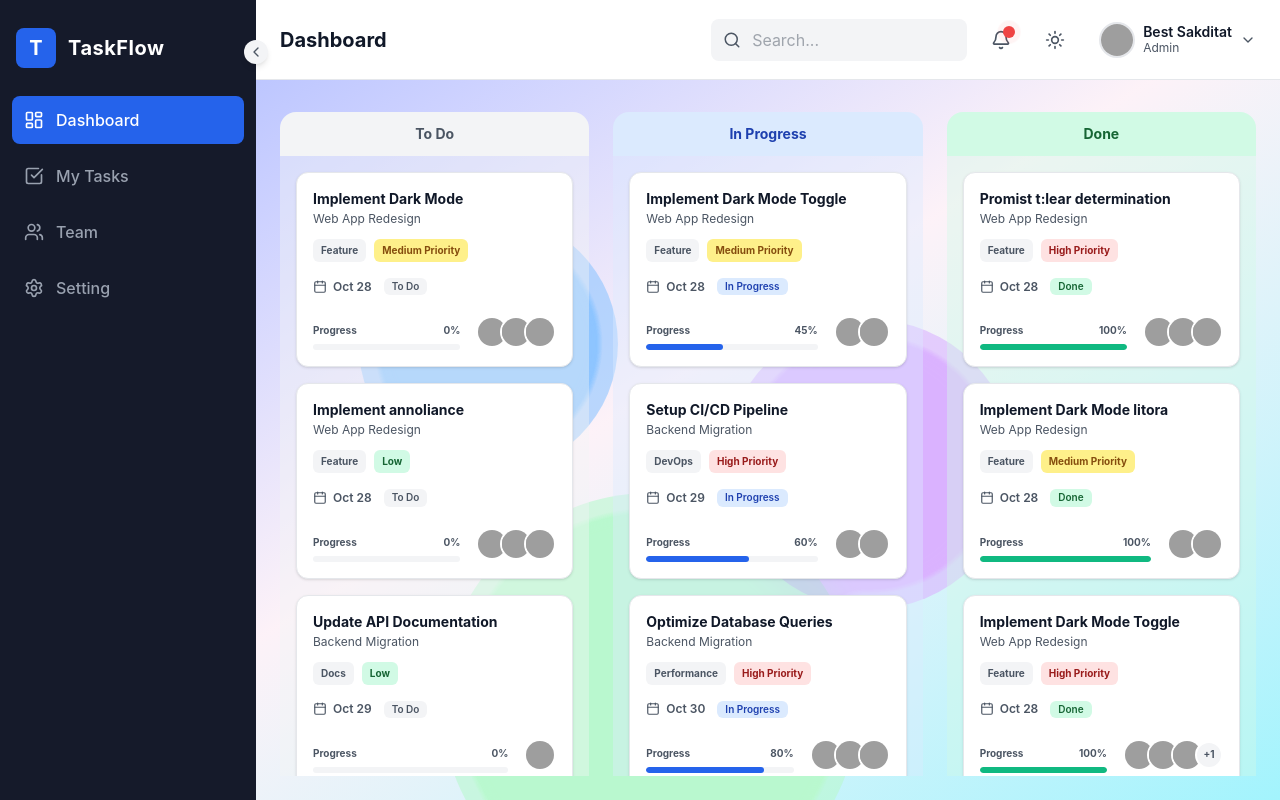
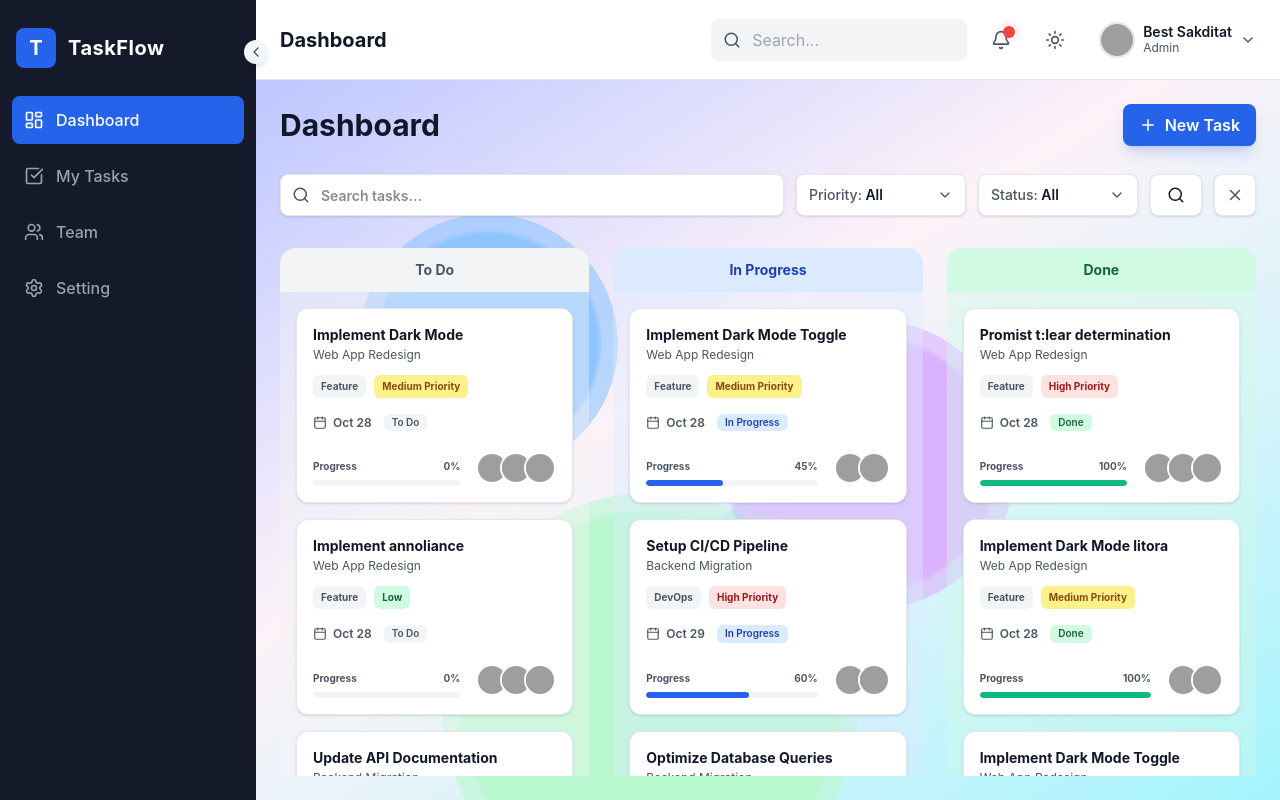
Before and after one commit to bzforest/TaskFlow, a React (Vite) app: page / in a window 1280 px wide. Built offline with nearby package versions, Linux system fonts and the light colour scheme; grey boxes are pictures that could not be loaded.

Commit message:
feat: implement local state search, custom animated dropdowns, and flip button

```diff
--- a/src/components/dashboard/Dashboard.tsx
+++ b/src/components/dashboard/Dashboard.tsx
@@ -1,19 +1,35 @@
 import { useTaskStore } from '../../store/useTaskStore';
 import TaskCard from './TaskCard';
+import FilterBar from './FilterBar';
 import type { TaskStatus } from '../../types';
 
 export default function Dashboard() {
-  const { tasks } = useTaskStore();
+  const { tasks, searchQuery, filterPriority, filterStatus } = useTaskStore();
+
+  const filteredTasks = tasks.filter((task) => {
+
+    const matchesSearch =
+      task.title.toLowerCase().includes(searchQuery.toLowerCase()) ||
+      task.projectName.toLowerCase().includes(searchQuery.toLowerCase());
+
+    const matchesPriority = filterPriority === 'All' ? true : task.priority === filterPriority;
+
+    const matchesStatus = filterStatus === 'All' ? true : task.status === filterStatus;
+
+    return matchesSearch && matchesPriority && matchesStatus;
+  })
 
   const getTasksByStatus = (status: TaskStatus) => {
-    return tasks.filter(task => task.status === status);
+    return filteredTasks.filter(task => task.status === status);
   };
 
   return (
     <div className="h-full flex flex-col">
 
+      <FilterBar />
+
       {/* Board Container */}
-      <div className="flex-1 overflow-x-auto mt-2">
+      <div className="flex-1 overflow-x-auto mt-2 scrollbar-hide">
         <div className="flex w-full gap-6 h-full items-start">
 
           {/* To Do */}
--- /dev/null
+++ b/src/components/dashboard/FilterBar.tsx
@@ -0,0 +1,214 @@
+import { useState, useRef, useEffect } from 'react';
+import { useTaskStore } from '../../store/useTaskStore';
+import { Search, Plus, X, ChevronDown, Check } from 'lucide-react';
+import { motion, AnimatePresence } from 'framer-motion';
+import clsx from 'clsx';
+import type { TaskPriority, TaskStatus } from '../../types';
+
+// Custom Dropdown
+interface DropdownProps<T> {
+  label: string;
+  value: T | 'All';
+  options: { label: string; value: T | 'All' }[];
+  onChange: (val: T | 'All') => void;
+  width?: string;
+}
+
+function CustomSelect<T extends string>({ label, value, options, onChange, width = "160px" }: DropdownProps<T>) {
+  const [isOpen, setIsOpen] = useState(false);
+  const dropdownRef = useRef<HTMLDivElement>(null);
+
+  useEffect(() => {
+    const handleClickOutside = (event: MouseEvent) => {
+      if (dropdownRef.current && !dropdownRef.current.contains(event.target as Node)) {
+        setIsOpen(false);
+      }
+    };
+    document.addEventListener('mousedown', handleClickOutside);
+    return () => document.removeEventListener('mousedown', handleClickOutside);
+  }, []);
+
+  // หาข้อความของ label ที่ตรงกับ value ปัจจุบัน เพื่อเอามาโชว์ที่ปุ่ม
+  const selectedOptionLabel = options.find((opt) => opt.value === value)?.label || value;
+
+  return (
+    <div className="relative" ref={dropdownRef} style={{ width }}>
+      <button
+        onClick={() => setIsOpen(!isOpen)}
+        className={clsx(
+          "w-full flex items-center justify-between px-3 py-2 bg-white dark:bg-brand-navy border rounded-lg text-sm font-semibold transition-all duration-200 cursor-pointer shadow-sm h-[42px]",
+          isOpen ? "border-brand-blue ring-2 ring-brand-blue/10" : "border-brand-grey-border dark:border-gray-700"
+        )}
+      >
+        <span className="truncate text-gray-900 dark:text-white">
+          <span className="text-status-gray-text font-medium">{label}:</span> {selectedOptionLabel}
+        </span>
+        <ChevronDown
+          size={16}
+          className={clsx("text-status-gray-text transition-transform duration-300", isOpen && "rotate-180")}
+        />
+      </button>
+
+      <AnimatePresence>
+        {isOpen && (
+          <motion.ul
+            initial={{ opacity: 0, y: 10, scale: 0.95 }}
+            animate={{ opacity: 1, y: 5, scale: 1 }}
+            exit={{ opacity: 0, y: 10, scale: 0.95 }}
+            transition={{ duration: 0.15, ease: "easeOut" }}
+            className="absolute left-0 w-full bg-white dark:bg-gray-800 border border-brand-grey-border dark:border-gray-700 rounded-xl shadow-xl z-50 overflow-hidden py-1"
+          >
+            {options.map((opt) => (
+              <li key={opt.value}>
+                <button
+                  onClick={() => {
+                    onChange(opt.value);
+                    setIsOpen(false);
+                  }}
+                  className={clsx(
+                    "w-full flex items-center justify-between px-4 py-2.5 text-sm font-medium transition-colors cursor-pointer",
+                    value === opt.value
+                      ? "text-brand-blue bg-brand-blue/5"
+                      : "text-gray-700 dark:text-gray-300 hover:bg-brand-blue/10 hover:text-brand-blue"
+                  )}
+                >
+                  {opt.label}
+                  {value === opt.value && <Check size={14} className="text-brand-blue" />}
+                </button>
+              </li>
+            ))}
+          </motion.ul>
+        )}
+      </AnimatePresence>
+    </div>
+  );
+}
+
+//  Flip Button
+function FlipButton({ onClick }: { onClick?: () => void }) {
+
+    return (
+      <button
+        onClick={onClick}
+        className="group relative h-[42px] px-4 overflow-hidden rounded-lg bg-brand-blue hover:bg-violet-400 dark:hover:bg-brand-blue-hover/60 text-white font-semibold shadow-lg shadow-brand-blue/20 transition-colors cursor-pointer"
+      >
+        {/* เมื่อ Hover จะเลื่อนแกน Y ขึ้นไปครึ่งนึง (-1/2) ด้วยอนิเมชันแบบสปริง (cubic-bezier) */}
+        <div className="flex flex-col transition-transform duration-500 ease-[cubic-bezier(0.175,0.885,0.32,1.275)] group-hover:-translate-y-1/2">
+
+          {/* หน้าแรก */}
+          <div className="flex items-center justify-center gap-2 h-[42px]">
+            <Plus size={18} />
+            <span className="hidden sm:inline">New Task</span>
+          </div>
+
+          {/* หน้าที่สอง */}
+          <div className="flex items-center justify-center gap-2 h-[42px]">
+            <span className="hidden sm:inline text-amber-300">Create Now!</span>
+          </div>
+
+        </div>
+      </button>
+    );
+  }
+
+export default function FilterBar() {
+  const {
+    searchQuery, setSearchQuery,
+    filterPriority, setFilterPriority,
+    filterStatus, setFilterStatus
+  } = useTaskStore();
+
+  // Local State
+  const [localSearch, setLocalSearch] = useState(searchQuery);
+  const [localPriority, setLocalPriority] = useState<TaskPriority | 'All'>(filterPriority);
+  const [localStatus, setLocalStatus] = useState<TaskStatus | 'All'>(filterStatus);
+
+  // ฟังก์ชันบันทึกค่าลง Zustand
+  const handleSearch = () => {
+    setSearchQuery(localSearch);
+    setFilterPriority(localPriority);
+    setFilterStatus(localStatus);
+  };
+
+  const handleClearFilter = () => {
+    setSearchQuery('');
+    setLocalSearch('');
+
+    setFilterPriority('All');
+    setLocalPriority('All');
+
+    setFilterStatus('All');
+    setLocalStatus('All');
+  };
+
+  const priorityOptions: { label: string; value: TaskPriority | 'All' }[] = [
+    { label: 'All', value: 'All' },
+    { label: 'Low', value: 'Low' },
+    { label: 'Medium', value: 'Medium Priority' },
+    { label: 'High', value: 'High Priority' },
+  ];
+
+  const statusOptions: { label: string; value: TaskStatus | 'All' }[] = [
+    { label: 'All', value: 'All' },
+    { label: 'To Do', value: 'To Do' },
+    { label: 'In Progress', value: 'In Progress' },
+    { label: 'Done', value: 'Done' },
+  ];
+
+  return (
+    <div className='flex flex-col gap-4 mb-6 relative z-30'>
+
+      <div className='flex justify-between items-center'>
+        <h2 className='text-3xl font-bold text-gray-900 dark:text-white'>Dashboard</h2>
+            <FlipButton />
+      </div>
+
+      <div className='flex flex-col xl:flex-row gap-3 pt-3'>
+        <div className='relative flex-1 group'>
+          <Search className='absolute left-3 top-1/2 -translate-y-1/2 text-status-gray-text group-focus-within:text-brand-blue transition-colors' size={18} />
+          <input
+            type='text'
+            placeholder='Search tasks...'
+            value={localSearch}
+            onChange={(e) => setLocalSearch(e.target.value)}
+            onKeyDown={(e) => e.key === 'Enter' && handleSearch()}
+            className='w-full pl-10 pr-4 py-2 bg-white dark:bg-brand-navy border border-brand-grey-border dark:border-gray-700 rounded-lg text-sm font-semibold text-gray-900 dark:text-white outline-none focus:border-brand-blue focus:ring-2 focus:ring-brand-blue/10 transition-all shadow-sm h-[42px]'
+          />
+        </div>
+
+        <div className='flex flex-wrap items-center gap-3'>
+          <CustomSelect
+            label="Priority"
+            value={localPriority} //  ผูกกับ Local State
+            options={priorityOptions}
+            onChange={(val) => setLocalPriority(val as TaskPriority | 'All')}
+            width="170px"
+          />
+
+          <CustomSelect
+            label="Status"
+            value={localStatus} // ผูกกับ Local State
+            options={statusOptions}
+            onChange={(val) => setLocalStatus(val as TaskStatus | 'All')}
+            width="160px"
+          />
+
+          <button
+            onClick={handleSearch}
+            className="flex items-center justify-center bg-white dark:bg-brand-navy hover:bg-gray-50 dark:hover:bg-gray-700 text-gray-900 dark:text-white border border-brand-grey-border dark:border-gray-700 px-4 py-2 rounded-lg text-sm font-bold transition-all shadow-sm cursor-pointer h-[42px]"
+          >
+            <Search size={18}/>
+          </button>
+
+          <button
+            onClick={handleClearFilter}
+            title="Clear Filters"
+            className='flex items-center justify-center w-[42px] h-[42px] bg-white dark:bg-brand-navy border border-brand-grey-border dark:border-gray-700 rounded-lg text-status-gray-text hover:text-brand-red hover:border-brand-red transition-all shadow-sm cursor-pointer'
+          >
+            <X size={18}/>
+          </button>
+        </div>
+      </div>
+    </div>
+  );
+}
--- a/src/components/layout/MainLayout.tsx
+++ b/src/components/layout/MainLayout.tsx
@@ -11,7 +11,7 @@ export default function MainLayout({ children }: { children: React.ReactNode })
 
       <Sidebar isOpen={isSidebarOpen} setIsOpen={setIsSidebarOpen} />
 
-      <div className="flex flex-col flex-1 overflow-hidden">
+      <div className="flex flex-col flex-1 overflow-hidden scrollbar-hide">
 
         <Navbar />
 
--- a/src/index.css
+++ b/src/index.css
@@ -46,7 +46,7 @@
 
 @layer base {
   :root {
-    /* 🌞 ค่าสีสำหรับโหมดสว่าง (Light Mode) */
+    /* ค่าสีสำหรับโหมดสว่าง (Light Mode) */
     --bg-green: #d1fae5;
     --text-green: #166534;
 
@@ -67,7 +67,7 @@
   }
 
   .dark {
-    /* 🌙 ค่าสีสำหรับโหมดมืด (Dark Mode) - พื้นหลังจะโปร่งแสง ตัวอักษรจะสว่างขึ้น */
+    /*  ค่าสีสำหรับโหมดมืด (Dark Mode) */
     --bg-green: rgba(20, 83, 45, 0.4);
     --text-green: #4ade80;
 
@@ -95,3 +95,14 @@
     @apply bg-brand-navy text-white;
   }
 }
+
+/* --- ซ่อน Scrollbar แต่ยัง Scroll ได้ --- */
+@layer utilities {
+  .scrollbar-hide::-webkit-scrollbar {
+    display: none;
+  }
+  .scrollbar-hide {
+    -ms-overflow-style: none; /* สำหรับ IE และ Edge */
+    scrollbar-width: none; /* สำหรับ Firefox */
+  }
+}
--- a/src/store/useTaskStore.ts
+++ b/src/store/useTaskStore.ts
@@ -40,7 +40,6 @@ export const useTaskStore = create<TaskStore>((set) => ({
         })),
 
     setSearchQuery: (query) => set({ searchQuery: query}),
-
     setFilterPriority: (priority) => set({ filterPriority: priority }),
     setFilterStatus: (status) => set ({ filterStatus: status }),
 
```
